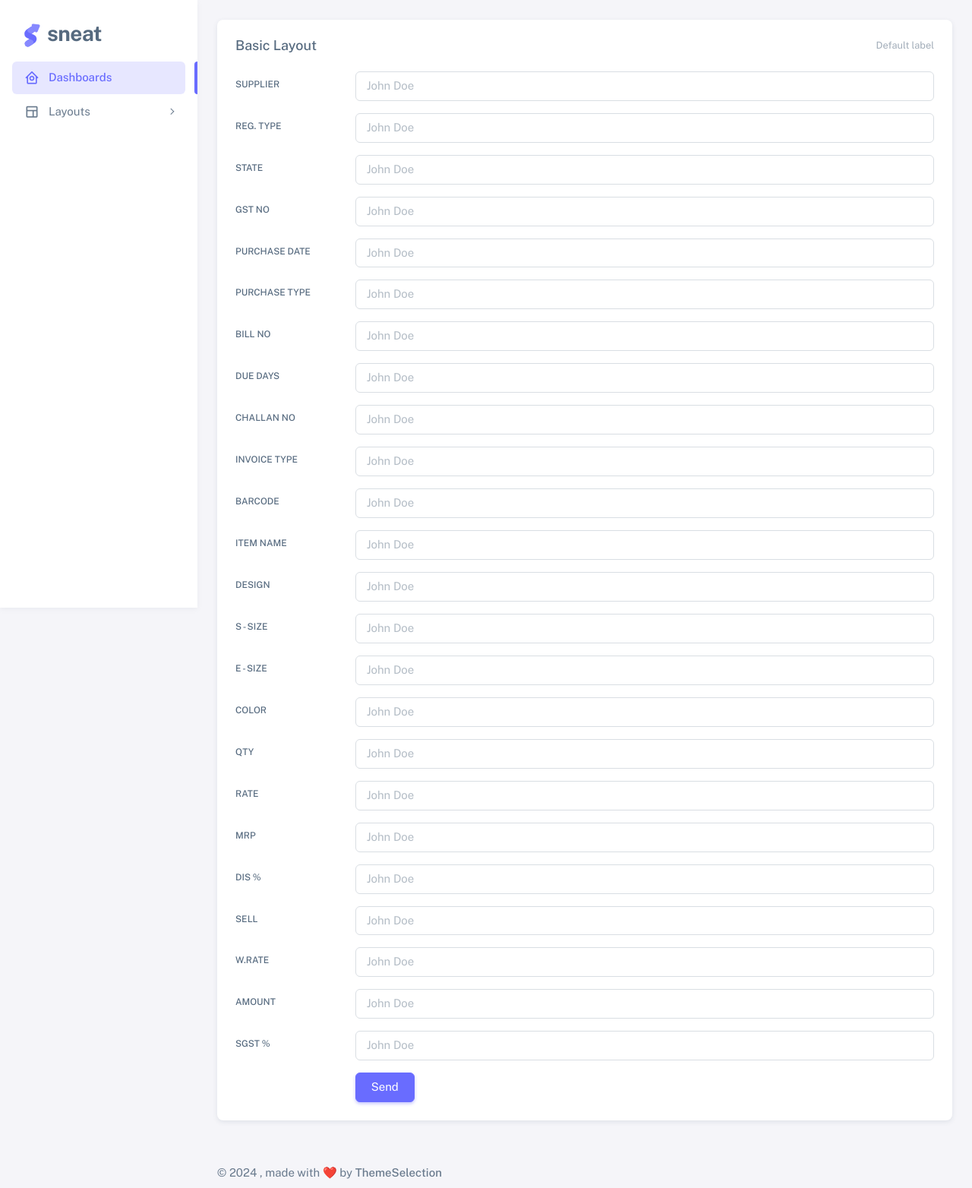
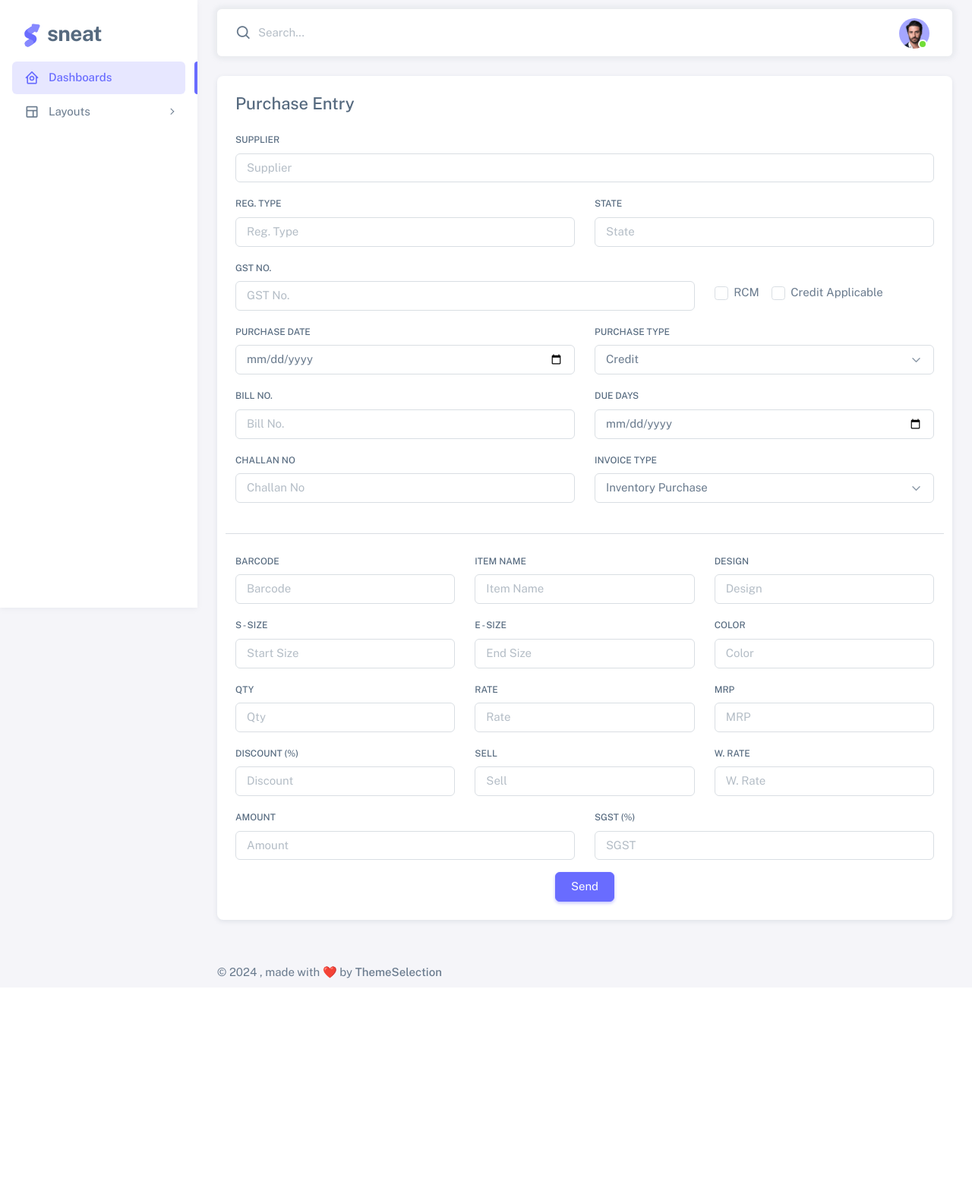
Before and after one commit to cdmi123/crm_arthur, a PHP site: page /project/purchase_entry.php in a window 1280 px wide. Shown: the whole page at 76% size. After the commit the page ends 1288 px from the top, so only its background shows below. Run offline with PHP 8.4, Linux system fonts and the light colour scheme.

Commit message:
purchase

```diff
--- a/header.php
+++ b/header.php
@@ -145,5 +145,92 @@
 
         <!-- Layout container -->
         <div class="layout-page">
+
+        <nav class="layout-navbar container-xxl navbar navbar-expand-xl navbar-detached align-items-center bg-navbar-theme" id="layout-navbar">
+            <div class="layout-menu-toggle navbar-nav align-items-xl-center me-3 me-xl-0 d-xl-none">
+              <a class="nav-item nav-link px-0 me-xl-4" href="javascript:void(0)">
+                <i class="bx bx-menu bx-sm"></i>
+              </a>
+            </div>
+
+            <div class="navbar-nav-right d-flex align-items-center" id="navbar-collapse">
+              <!-- Search -->
+              <div class="navbar-nav align-items-center">
+                <div class="nav-item d-flex align-items-center">
+                  <i class="bx bx-search fs-4 lh-0"></i>
+                  <input type="text" class="form-control border-0 shadow-none ps-1 ps-sm-2" placeholder="Search..." aria-label="Search...">
+                </div>
+              </div>
+              <!-- /Search -->
+
+              <ul class="navbar-nav flex-row align-items-center ms-auto">
+                <!-- Place this tag where you want the button to render. -->
+                <li class="nav-item lh-1 me-3">
+                  <span></span>
+                </li>
+
+                <!-- User -->
+                <li class="nav-item navbar-dropdown dropdown-user dropdown">
+                  <a class="nav-link dropdown-toggle hide-arrow" href="javascript:void(0);" data-bs-toggle="dropdown">
+                    <div class="avatar avatar-online">
+                      <img src="assets/img/avatars/1.png" alt="" class="w-px-40 h-auto rounded-circle">
+                    </div>
+                  </a>
+                  <ul class="dropdown-menu dropdown-menu-end">
+                    <li>
+                      <a class="dropdown-item" href="#">
+                        <div class="d-flex">
+                          <div class="flex-shrink-0 me-3">
+                            <div class="avatar avatar-online">
+                              <img src="assets/img/avatars/1.png" alt="" class="w-px-40 h-auto rounded-circle">
+                            </div>
+                          </div>
+                          <div class="flex-grow-1">
+                            <span class="fw-medium d-block">John Doe</span>
+                            <small class="text-muted">Admin</small>
+                          </div>
+                        </div>
+                      </a>
+                    </li>
+                    <li>
+                      <div class="dropdown-divider"></div>
+                    </li>
+                    <li>
+                      <a class="dropdown-item" href="#">
+                        <i class="bx bx-user me-2"></i>
+                        <span class="align-middle">My Profile</span>
+                      </a>
+                    </li>
+                    <li>
+                      <a class="dropdown-item" href="#">
+                        <i class="bx bx-cog me-2"></i>
+                        <span class="align-middle">Settings</span>
+                      </a>
+                    </li>
+                    <li>
+                      <a class="dropdown-item" href="#">
+                        <span class="d-flex align-items-center align-middle">
+                          <i class="flex-shrink-0 bx bx-credit-card me-2"></i>
+                          <span class="flex-grow-1 align-middle ms-1">Billing</span>
+                          <span class="flex-shrink-0 badge badge-center rounded-pill bg-danger w-px-20 h-px-20">4</span>
+                        </span>
+                      </a>
+                    </li>
+                    <li>
+                      <div class="dropdown-divider"></div>
+                    </li>
+                    <li>
+                      <a class="dropdown-item" href="javascript:void(0);">
+                        <i class="bx bx-power-off me-2"></i>
+                        <span class="align-middle">Log Out</span>
+                      </a>
+                    </li>
+                  </ul>
+                </li>
+                <!--/ User -->
+              </ul>
+            </div>
+          </nav>
+
           <!-- Content wrapper -->
           <div class="content-wrapper">
--- a/purchase_entry.php
+++ b/purchase_entry.php
@@ -8,144 +8,132 @@
                 <div class="col-xxl">
                   <div class="card mb-4">
                     <div class="card-header d-flex align-items-center justify-content-between">
-                      <h5 class="mb-0">Basic Layout</h5>
-                      <small class="text-muted float-end">Default label</small>
+                      <h4 class="mb-0">Purchase Entry</h4>
+                      <!-- <small class="text-muted float-end">Default label</small> -->
                     </div>
                     <div class="card-body">
                       <form method="post">
-                        <div class="row mb-3">
-                          <label class="col-sm-2 col-form-label" for="basic-default-name">supplier</label>
-                          <div class="col-sm-10">
-                            <input type="text" class="form-control" placeholder="John Doe" />
+                        <div class="row">
+                          <div class="col-12 mb-3">
+                            <label class="form-label">Supplier</label>
+                            <input type="text" class="form-control" placeholder="Supplier">
                           </div>
-                        </div>
-                        <div class="row mb-3">
-                          <label class="col-sm-2 col-form-label" for="basic-default-name">Reg. Type</label>
-                          <div class="col-sm-10">
-                            <input type="text" class="form-control" placeholder="John Doe" />
+                          <div class="col-sm-6 mb-3">
+                            <label class="form-label">Reg. Type</label>
+                            <input type="text" class="form-control" placeholder="Reg. Type">
                           </div>
-                        </div>
-                        <div class="row mb-3">
-                          <label class="col-sm-2 col-form-label" for="basic-default-name">state</label>
-                          <div class="col-sm-10">
-                            <input type="text" class="form-control" placeholder="John Doe" />
+                          <div class="col-sm-6 mb-3">
+                            <label class="form-label">State</label>
+                            <input type="text" class="form-control" placeholder="State">
                           </div>
-                        </div>
-                        <div class="row mb-3">
-                          <label class="col-sm-2 col-form-label" for="basic-default-name">GST NO</label>
-                          <div class="col-sm-10">
-                            <input type="text" class="form-control" placeholder="John Doe" />
+                          <div class="col-sm-8 mb-3">
+                            <label class="form-label">GST No.</label>
+                            <input type="text" class="form-control" placeholder="GST No.">
                           </div>
-                        </div>
-                        <div class="row mb-3">
-                          <label class="col-sm-2 col-form-label" for="basic-default-name">Purchase Date</label>
-                          <div class="col-sm-10">
-                            <input type="text" class="form-control" placeholder="John Doe" />
+                          <div class="col-sm-4 mb-3 pt-4 d-flex flex-wrap align-items-center justify-content-start">
+                            <div class="form-check me-3">
+                              <input class="form-check-input" type="checkbox" value="" id="rcm">
+                              <label class="form-check-label" for="rcm"> RCM</label>
+                            </div>
+                            <div class="form-check">
+                              <input class="form-check-input" type="checkbox" value="" id="credit">
+                              <label class="form-check-label" for="credit"> Credit Applicable</label>
+                            </div>
                           </div>
-                        </div>
-                        <div class="row mb-3">
-                          <label class="col-sm-2 col-form-label" for="basic-default-name">Purchase Type</label>
-                          <div class="col-sm-10">
-                            <input type="text" class="form-control" placeholder="John Doe" />
+                          <div class="col-sm-6 mb-3">
+                            <label class="form-label">Purchase Date</label>
+                            <input type="date" class="form-control" placeholder="Purchase Date">
                           </div>
-                        </div>
-                        <div class="row mb-3">
-                          <label class="col-sm-2 col-form-label" for="basic-default-name">Bill No</label>
-                          <div class="col-sm-10">
-                            <input type="text" class="form-control" placeholder="John Doe" />
+                          <div class="col-sm-6 mb-3">
+                            <label class="form-label">Purchase Type</label>
+                            <select class="form-select">
+                              <option selected="">Credit</option>
+                              <option value="1">One</option>
+                              <option value="2">Two</option>
+                              <option value="3">Three</option>
+                            </select>
                           </div>
-                        </div>
-                        <div class="row mb-3">
-                          <label class="col-sm-2 col-form-label" for="basic-default-name">Due Days</label>
-                          <div class="col-sm-10">
-                            <input type="text" class="form-control" placeholder="John Doe" />
+                          <div class="col-sm-6 mb-3">
+                            <label class="form-label">Bill No.</label>
+                            <input type="text" class="form-control" placeholder="Bill No.">
                           </div>
-                        </div>
-                        <div class="row mb-3">
-                          <label class="col-sm-2 col-form-label" for="basic-default-name"> Challan no</label>
-                          <div class="col-sm-10">
-                            <input type="text" class="form-control" placeholder="John Doe" />
+                          <div class="col-sm-6 mb-3">
+                            <label class="form-label">Due Days</label>
+                            <input type="date" class="form-control" placeholder="Due Days">
                           </div>
-                        </div>
-                        <div class="row mb-3">
-                          <label class="col-sm-2 col-form-label" for="basic-default-name"> Invoice Type</label>
-                          <div class="col-sm-10">
-                            <input type="text" class="form-control" placeholder="John Doe" />
+                          <div class="col-sm-6 mb-3">
+                            <label class="form-label">Challan No</label>
+                            <input type="text" class="form-control" placeholder="Challan No">
                           </div>
-                        </div>
-                         <div class="row mb-3">
-                          <label class="col-sm-2 col-form-label" for="basic-default-name"> Barcode</label>
-                          <div class="col-sm-10">
-                            <input type="text" class="form-control" placeholder="John Doe" />
+                          <div class="col-sm-6 mb-3">
+                            <label class="form-label">Invoice Type</label>
+                            <select class="form-select">
+                              <option selected="">Inventory Purchase</option>
+                              <option value="1">One</option>
+                              <option value="2">Two</option>
+                              <option value="3">Three</option>
+                            </select>
                           </div>
-                        </div> <div class="row mb-3">
-                          <label class="col-sm-2 col-form-label" for="basic-default-name"> Item Name</label>
-                          <div class="col-sm-10">
-                            <input type="text" class="form-control" placeholder="John Doe" />
+
+                          <hr class="mt-4 mb-4">
+
+                          <div class="col-sm-4 mb-3">
+                            <label class="form-label">Barcode</label>
+                            <input type="text" class="form-control" placeholder="Barcode">
                           </div>
-                        </div> <div class="row mb-3">
-                          <label class="col-sm-2 col-form-label" for="basic-default-name"> Design</label>
-                          <div class="col-sm-10">
-                            <input type="text" class="form-control" placeholder="John Doe" />
+                          <div class="col-sm-4 mb-3">
+                            <label class="form-label">Item Name</label>
+                            <input type="text" class="form-control" placeholder="Item Name">
                           </div>
-                        </div> <div class="row mb-3">
-                          <label class="col-sm-2 col-form-label" for="basic-default-name"> S - Size </label>
-                          <div class="col-sm-10">
-                            <input type="text" class="form-control" placeholder="John Doe" />
+                          <div class="col-sm-4 mb-3">
+                            <label class="form-label">Design</label>
+                            <input type="text" class="form-control" placeholder="Design">
                           </div>
-                        </div> <div class="row mb-3">
-                          <label class="col-sm-2 col-form-label" for="basic-default-name"> E - Size </label>
-                          <div class="col-sm-10">
-                            <input type="text" class="form-control" placeholder="John Doe" />
+                          <div class="col-sm-4 mb-3">
+                            <label class="form-label">S - Size</label>
+                            <input type="text" class="form-control" placeholder="Start Size">
                           </div>
-                        </div> <div class="row mb-3">
-                          <label class="col-sm-2 col-form-label" for="basic-default-name"> Color </label>
-                          <div class="col-sm-10">
-                            <input type="text" class="form-control" placeholder="John Doe" />
+                          <div class="col-sm-4 mb-3">
+                            <label class="form-label">E - Size</label>
+                            <input type="text" class="form-control" placeholder="End Size">
                           </div>
-                        </div> <div class="row mb-3">
-                          <label class="col-sm-2 col-form-label" for="basic-default-name"> Qty </label>
-                          <div class="col-sm-10">
-                            <input type="text" class="form-control" placeholder="John Doe" />
+                          <div class="col-sm-4 mb-3">
+                            <label class="form-label">Color</label>
+                            <input type="text" class="form-control" placeholder="Color">
                           </div>
-                        </div> <div class="row mb-3">
-                          <label class="col-sm-2 col-form-label" for="basic-default-name"> Rate </label>
-                          <div class="col-sm-10">
-                            <input type="text" class="form-control" placeholder="John Doe" />
+                          <div class="col-sm-4 mb-3">
+                            <label class="form-label">Qty</label>
+                            <input type="text" class="form-control" placeholder="Qty">
                           </div>
-                        </div> <div class="row mb-3">
-                          <label class="col-sm-2 col-form-label" for="basic-default-name"> MRP </label>
-                          <div class="col-sm-10">
-                            <input type="text" class="form-control" placeholder="John Doe" />
+                          <div class="col-sm-4 mb-3">
+                            <label class="form-label">Rate</label>
+                            <input type="text" class="form-control" placeholder="Rate">
                           </div>
-                        </div> <div class="row mb-3">
-                          <label class="col-sm-2 col-form-label" for="basic-default-name"> Dis %</label>
-                          <div class="col-sm-10">
-                            <input type="text" class="form-control" placeholder="John Doe" />
+                          <div class="col-sm-4 mb-3">
+                            <label class="form-label">MRP</label>
+                            <input type="text" class="form-control" placeholder="MRP">
                           </div>
-                        </div> <div class="row mb-3">
-                          <label class="col-sm-2 col-form-label" for="basic-default-name">Sell </label>
-                          <div class="col-sm-10">
-                            <input type="text" class="form-control" placeholder="John Doe" />
+                          <div class="col-sm-4 mb-3">
+                            <label class="form-label">Discount (%)</label>
+                            <input type="text" class="form-control" placeholder="Discount">
                           </div>
-                        </div> <div class="row mb-3">
-                          <label class="col-sm-2 col-form-label" for="basic-default-name"> W.Rate</label>
-                          <div class="col-sm-10">
-                            <input type="text" class="form-control" placeholder="John Doe" />
+                          <div class="col-sm-4 mb-3">
+                            <label class="form-label">Sell</label>
+                            <input type="text" class="form-control" placeholder="Sell">
                           </div>
-                        </div> <div class="row mb-3">
-                          <label class="col-sm-2 col-form-label" for="basic-default-name"> Amount </label>
-                          <div class="col-sm-10">
-                            <input type="text" class="form-control" placeholder="John Doe" />
+                          <div class="col-sm-4 mb-3">
+                            <label class="form-label">W. Rate</label>
+                            <input type="text" class="form-control" placeholder="W. Rate">
                           </div>
-                        </div> <div class="row mb-3">
-                          <label class="col-sm-2 col-form-label" for="basic-default-name"> SGST %</label>
-                          <div class="col-sm-10">
-                            <input type="text" class="form-control" placeholder="John Doe" />
+                          <div class="col-sm-6 mb-3">
+                            <label class="form-label">Amount</label>
+                            <input type="text" class="form-control" placeholder="Amount">
                           </div>
-                        </div>
-                        <div class="row justify-content-end">
-                          <div class="col-sm-10">
+                          <div class="col-sm-6 mb-3">
+                            <label class="form-label">SGST (%)</label>
+                            <input type="text" class="form-control" placeholder="SGST">
+                          </div>
+                          <div class="col-12 text-center">
                             <button type="submit" class="btn btn-primary">Send</button>
                           </div>
                         </div>
```
